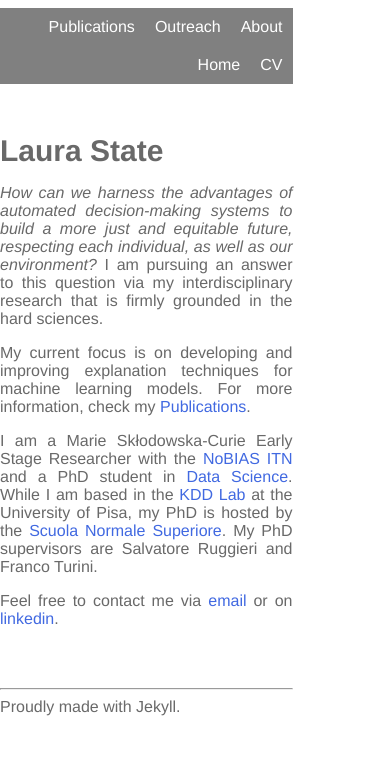
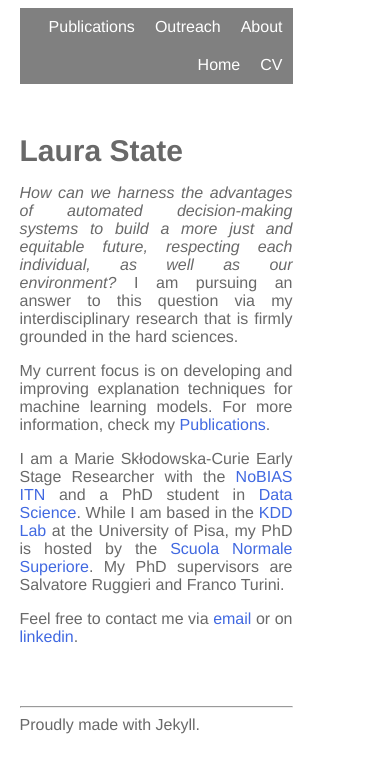
Before and after one commit to lstate/lstate.github.io, a Jekyll site: the page built from _pages/index.markdown, in a window 390 px wide. Shown: the top 773 px of the page. Built offline with Jekyll 4.4.1, drawn with Linux system fonts in a browser that asks for light colours.

Commit message:
Update _general.scss
update margin

```diff
--- a/_sass/_general.scss
+++ b/_sass/_general.scss
@@ -20,8 +20,8 @@ body {
 
 @media only screen and (max-width: 600px) {
     body {
-      margin-left: 0;
-      maring-right: 0;
+      margin-left: 5%;
+      maring-right: 5%;
     }
   }
 
```
